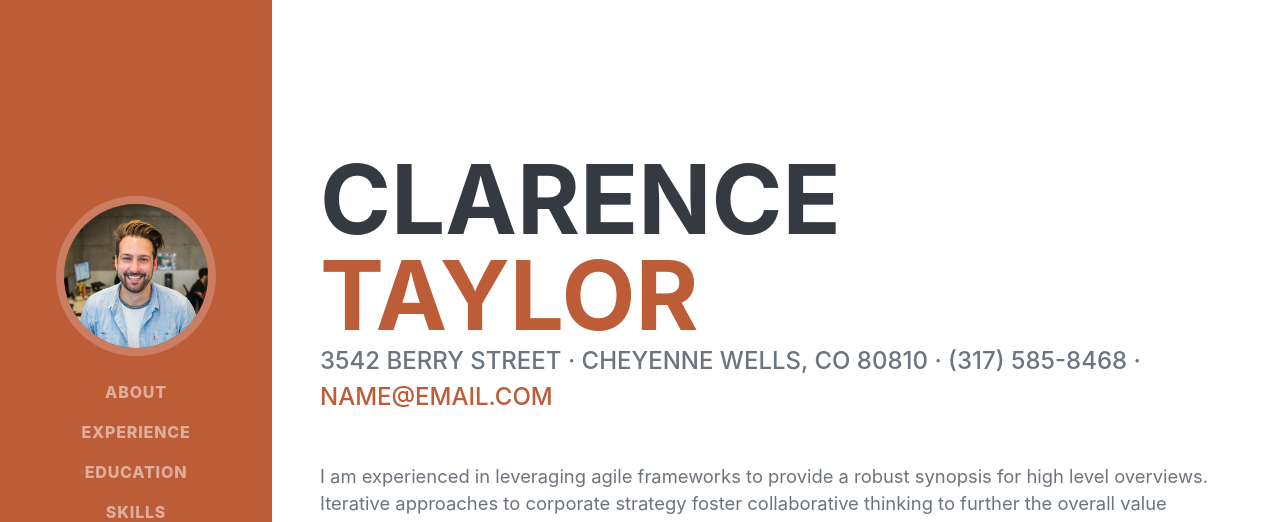
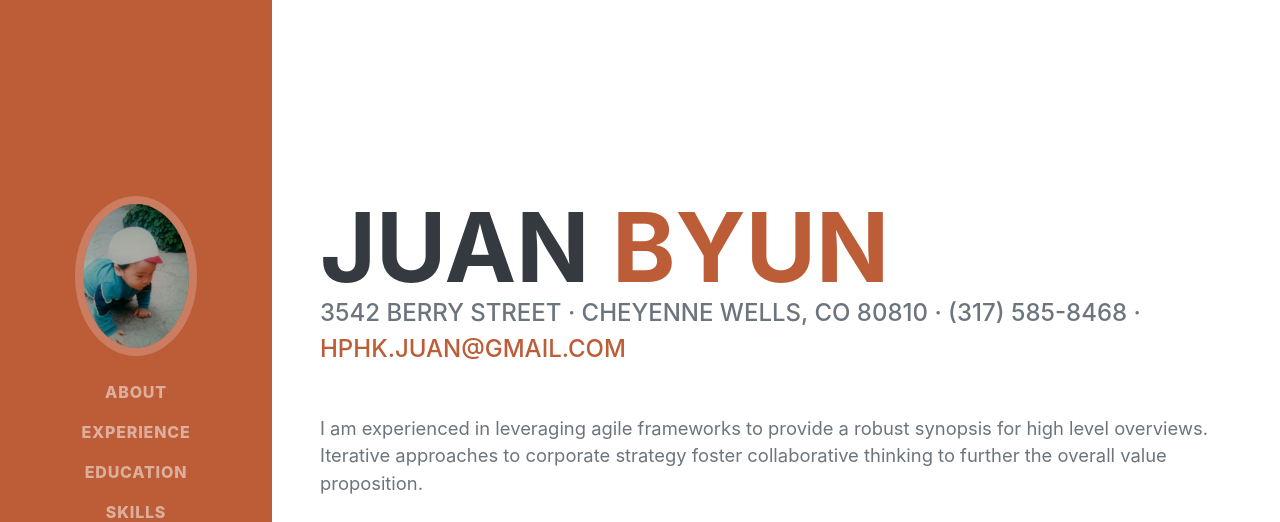
Before and after one commit to athletejuan/athletejuan.github.io, a plain HTML site: page index.html in a window 1280 px wide. Shown: the top 522 px of the page. Drawn offline with nearby package versions, Linux system fonts and the light colour scheme; a web font is replaced by a local one.

Commit message:
minor_update

```diff
--- a/index.html
+++ b/index.html
@@ -19,8 +19,8 @@
         <!-- Navigation-->
         <nav class="navbar navbar-expand-lg navbar-dark bg-primary fixed-top" id="sideNav">
             <a class="navbar-brand js-scroll-trigger" href="#page-top">
-                <span class="d-block d-lg-none">Clarence Taylor</span>
-                <span class="d-none d-lg-block"><img class="img-fluid img-profile rounded-circle mx-auto mb-2" src="assets/img/profile.jpg" alt="" /></span>
+                <span class="d-block d-lg-none">Juan Byun</span>
+                <span class="d-none d-lg-block"><img class="img-fluid img-profile rounded-circle mx-auto mb-2" src="assets/img/profile.jpeg" alt="" /></span>
             </a>
             <button class="navbar-toggler" type="button" data-toggle="collapse" data-target="#navbarSupportedContent" aria-controls="navbarSupportedContent" aria-expanded="false" aria-label="Toggle navigation"><span class="navbar-toggler-icon"></span></button>
             <div class="collapse navbar-collapse" id="navbarSupportedContent">
@@ -40,12 +40,12 @@
             <section class="resume-section" id="about">
                 <div class="resume-section-content">
                     <h1 class="mb-0">
-                        Clarence
-                        <span class="text-primary">Taylor</span>
+                        Juan
+                        <span class="text-primary">Byun</span>
                     </h1>
                     <div class="subheading mb-5">
                         3542 Berry Street · Cheyenne Wells, CO 80810 · (317) 585-8468 ·
-                        <a href="mailto:name@email.com">name@email.com</a>
+                        <a href="mailto:hphk.juan@email.com">hphk.juan@gmail.com</a>
                     </div>
                     <p class="lead mb-5">I am experienced in leveraging agile frameworks to provide a robust synopsis for high level overviews. Iterative approaches to corporate strategy foster collaborative thinking to further the overall value proposition.</p>
                     <div class="social-icons">
```
Also changed, not shown: assets/img/profile.jpeg (added), assets/img/profile.jpg (deleted).
